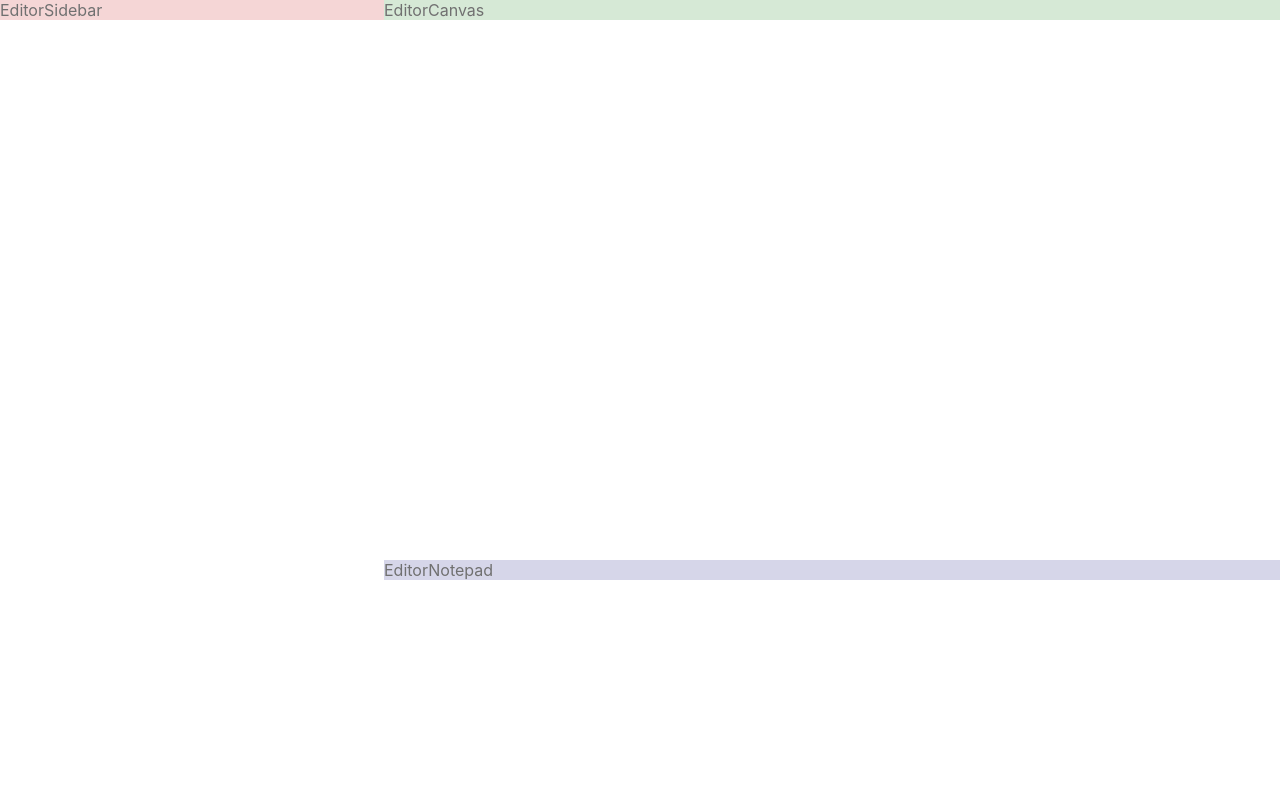
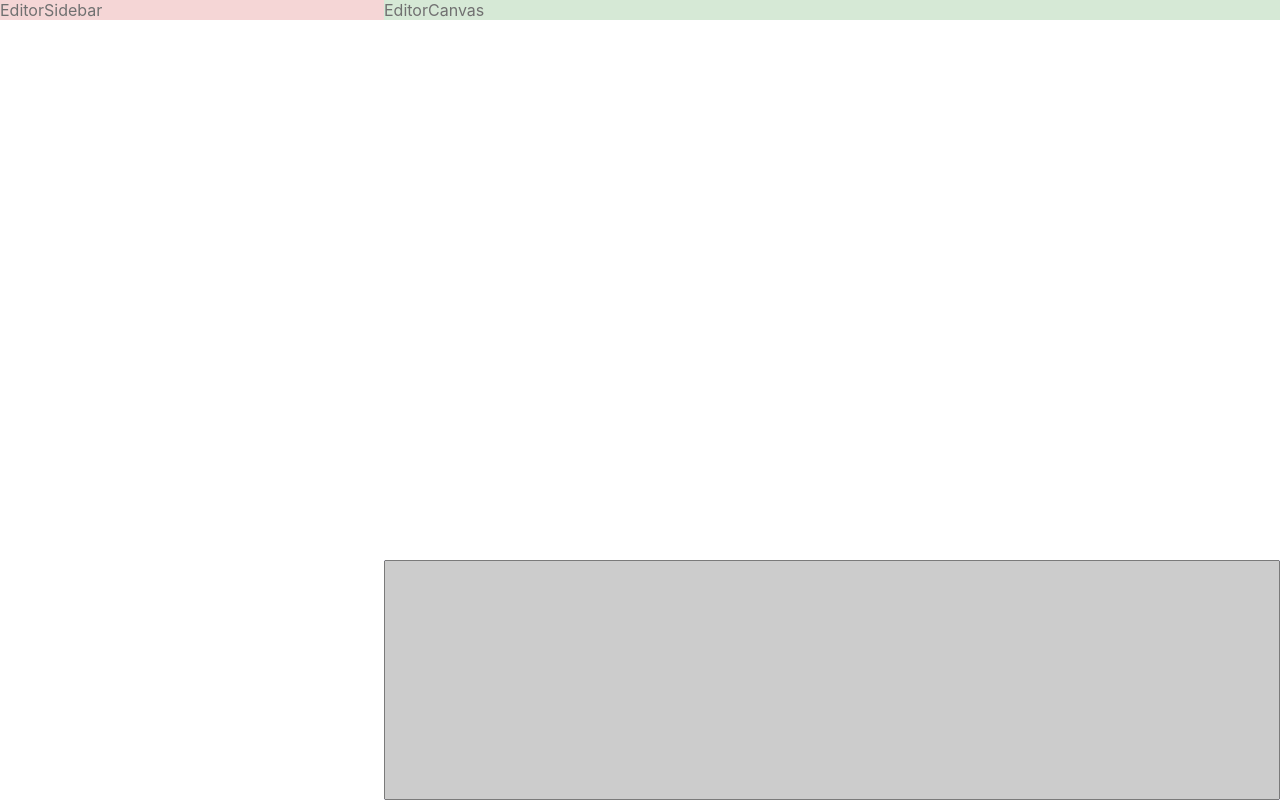
Before and after one commit to ginpei/shortcuts-demo, a React (Create React App) app: page / in a window 1280 px wide. Built offline with nearby package versions, Linux system fonts and the light colour scheme.

Commit message:
feat: 🎸 update notepad

```diff
--- a/src/components/EditorNotepad.scss
+++ b/src/components/EditorNotepad.scss
@@ -1,3 +1,11 @@
 .EditorNotepad {
   background-color: #0093;
+  height: 100%;
 }
+
+textarea.EditorNotepad-text {
+  box-sizing: border-box;
+  height: 100%;
+  resize: none;
+  width: 100%;
+}
--- a/src/components/EditorNotepad.tsx
+++ b/src/components/EditorNotepad.tsx
@@ -1,5 +1,21 @@
+import { useState } from "react";
 import "./EditorNotepad.scss";
 
 export const EditorNotepad: React.FC = (props) => {
-  return <div className="EditorNotepad">EditorNotepad</div>;
+  const [text, setText] = useState("");
+
+  const onTextChange = (event: React.ChangeEvent<HTMLTextAreaElement>) => {
+    const { value } = event.currentTarget;
+    setText(value);
+  };
+
+  return (
+    <div className="EditorNotepad">
+      <textarea
+        className="EditorNotepad-text"
+        onChange={onTextChange}
+        value={text}
+      />
+    </div>
+  );
 };
--- a/src/index.scss
+++ b/src/index.scss
@@ -17,3 +17,7 @@ code {
   font-family: source-code-pro, Menlo, Monaco, Consolas, 'Courier New',
     monospace;
 }
+
+textarea {
+  vertical-align: middle;
+}
--- a/src/screens/EditorPage.scss
+++ b/src/screens/EditorPage.scss
@@ -24,4 +24,5 @@
 
 .HomePage-notepad {
   grid-area: notepad;
+  height: 100%;
 }
```
